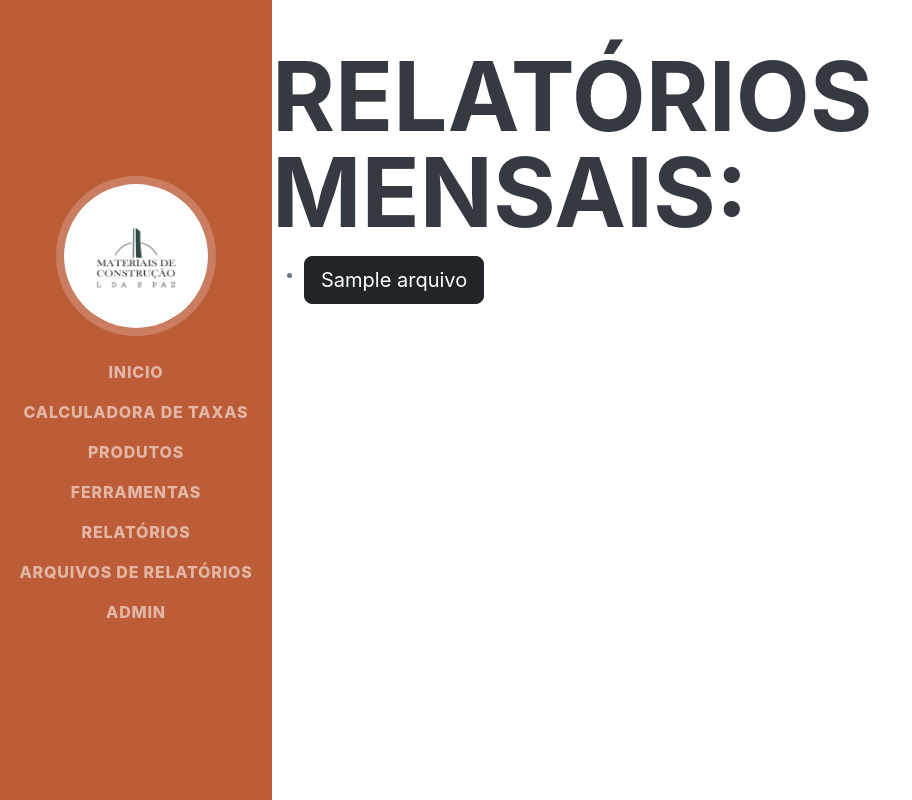
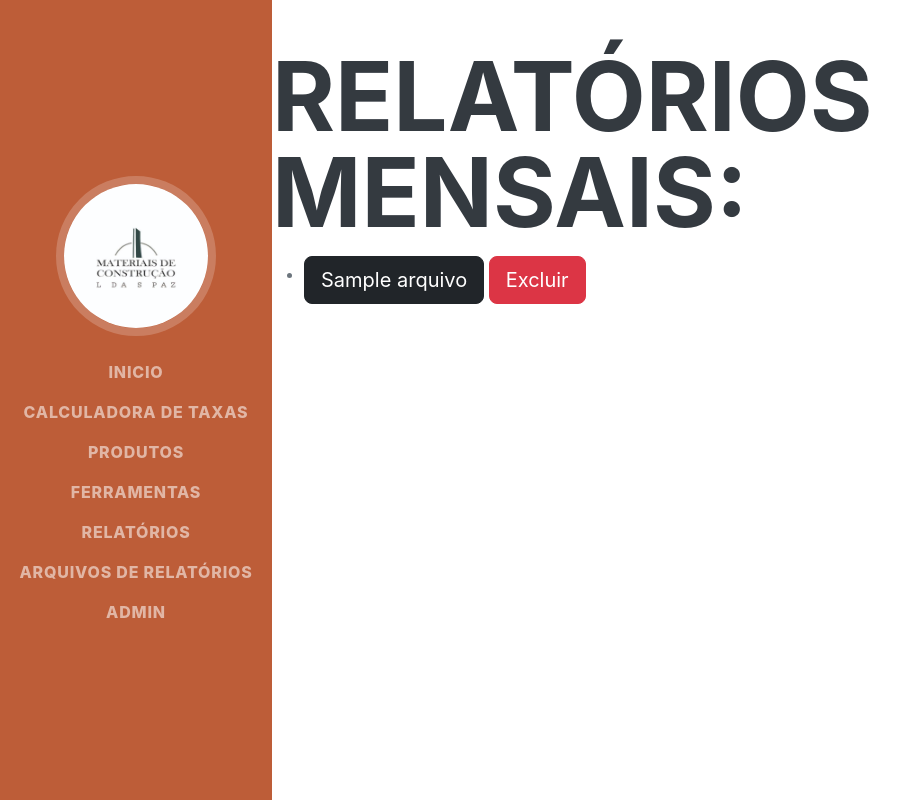
Before and after one commit to Lucaspaz21/lsp, a Flask app: template lsp/templates/relatorio_mensal.html in a window 1280 px wide. Shown: the whole page, without its empty margins (0-912 px from the left). Run offline with Flask 3, Linux system fonts and the light colour scheme; the template is opened without the code that fills it: most values are stand-ins (such as "Sample title", 1, 10 or a date in 2020); some libraries are stand-ins or nearby versions; some web fonts are replaced.

Commit message:
Update relatorio_mensal.html

```diff
--- a/lsp/templates/relatorio_mensal.html
+++ b/lsp/templates/relatorio_mensal.html
@@ -8,10 +8,12 @@
 
     <ul>
         {% for i in range(arquivos|length) %}
-        <li><a class="btn btn-dark btn-lg mt-2" href="/static/files/relatorios/{{ arquivos[i] }}" target="_blank">{{ arquivos[i] }}</a></li>
+        <li><a class="btn btn-dark btn-lg mt-2" href="{{ url_for('home')}}" target="_blank">{{ arquivos[i] }}</a>
+        <a class="btn btn-danger btn-lg mt-2" href="{{ url_for('excluir_relatorio', nome_arquivo=arquivos[i]) }}">Excluir</a>
+        </li>
+
         {% endfor %}
     </ul>
 
 
-
 {% endblock %}
```
